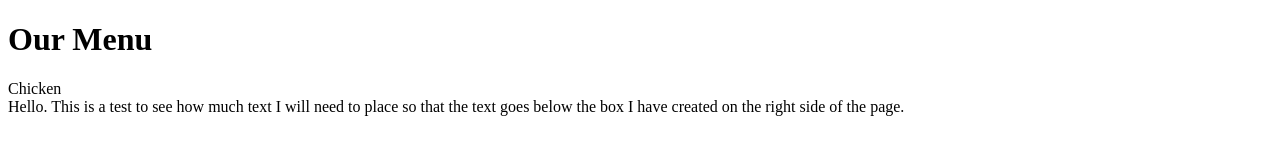
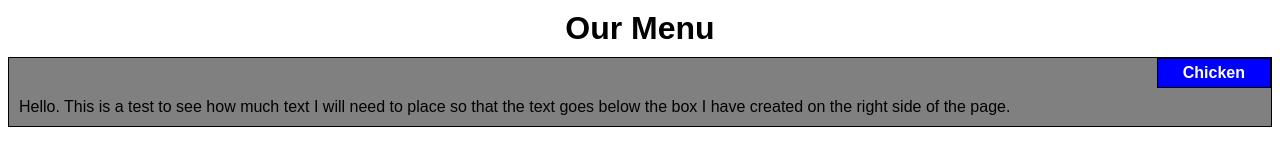
Before and after one commit to bryanpijohnson/coursera-test, a plain HTML site: page module2-solution/index.html in a window 1280 px wide. Drawn offline with Linux system fonts and the light colour scheme.

Commit message:
Update file to include CSS reference

```diff
--- a/module2-solution/index.html
+++ b/module2-solution/index.html
@@ -3,8 +3,9 @@
 <head>
 <meta charset="utf-8">
 <title>Assignment Solution for Module 2</title>
+<link rel="stylesheet" href="css/mod2soln.css">
+</head>
 
-</head>
 <body>
   <h1>Our Menu</h1>
   <div class="box">
```
